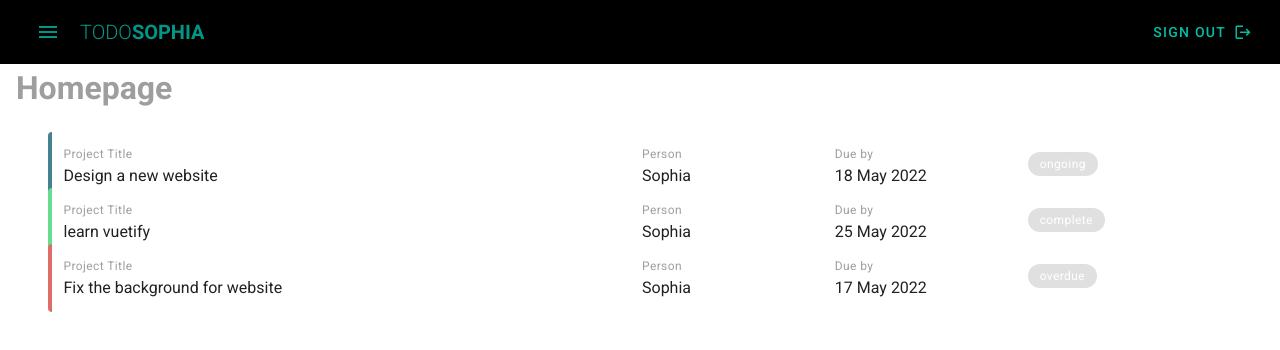
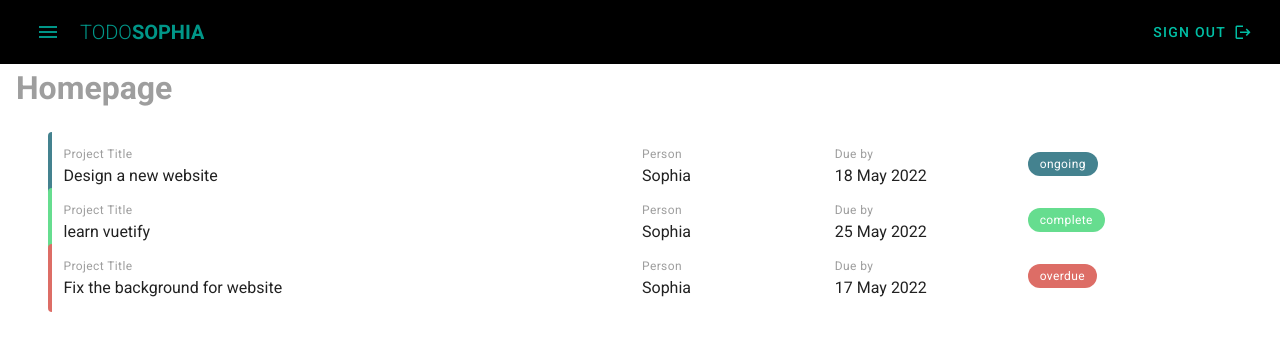
Before and after one commit to SophiaSaks/vuetify-projects, a Vue app in the folder sophia-todo/: page / in a window 1280 px wide. Shown: the top 350 px of the page. Built offline with nearby package versions, Linux system fonts and the light colour scheme.

Commit message:
status chip
chip color change depending on status of tasks

```diff
--- a/sophia-todo/src/styles.css
+++ /dev/null
@@ -1,3 +0,0 @@
-body {
-    background-color: blueviolet;
-}
--- a/sophia-todo/src/views/HomeView.vue
+++ b/sophia-todo/src/views/HomeView.vue
@@ -53,6 +53,20 @@
 
 <style>
 
+.theme--light.v-chip.complete:not(.v-chip--active)  {
+  background: #66DD8F;
+}
+
+.theme--light.v-chip.ongoing:not(.v-chip--active) {
+  background: #44828F;
+}
+
+.theme--light.v-chip.overdue:not(.v-chip--active) {
+  background: #DD6D66;
+}
+
+
+
 .project.complete {
   border-left: 4px solid #66DD8F;
 }
@@ -65,16 +79,6 @@
   border-left: 4px solid #DD6D66;
 }
 
-.v-chip.complete {
-  background: #66DD8F;
-}
 
-.v-chip.ongoing {
-  background: #44828F;
-}
-
-.v-chip.overdue{
-  background: #DD6D66;
-}
 
 </style>
```
